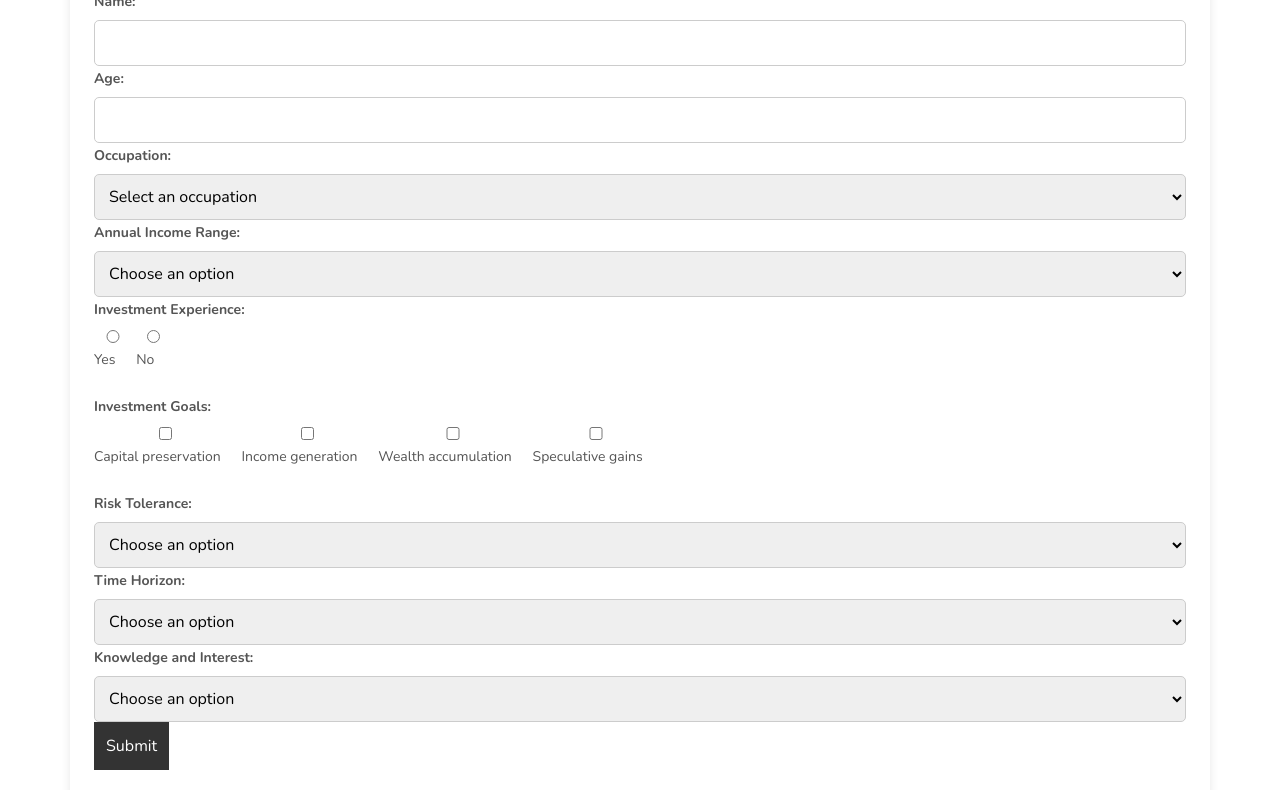
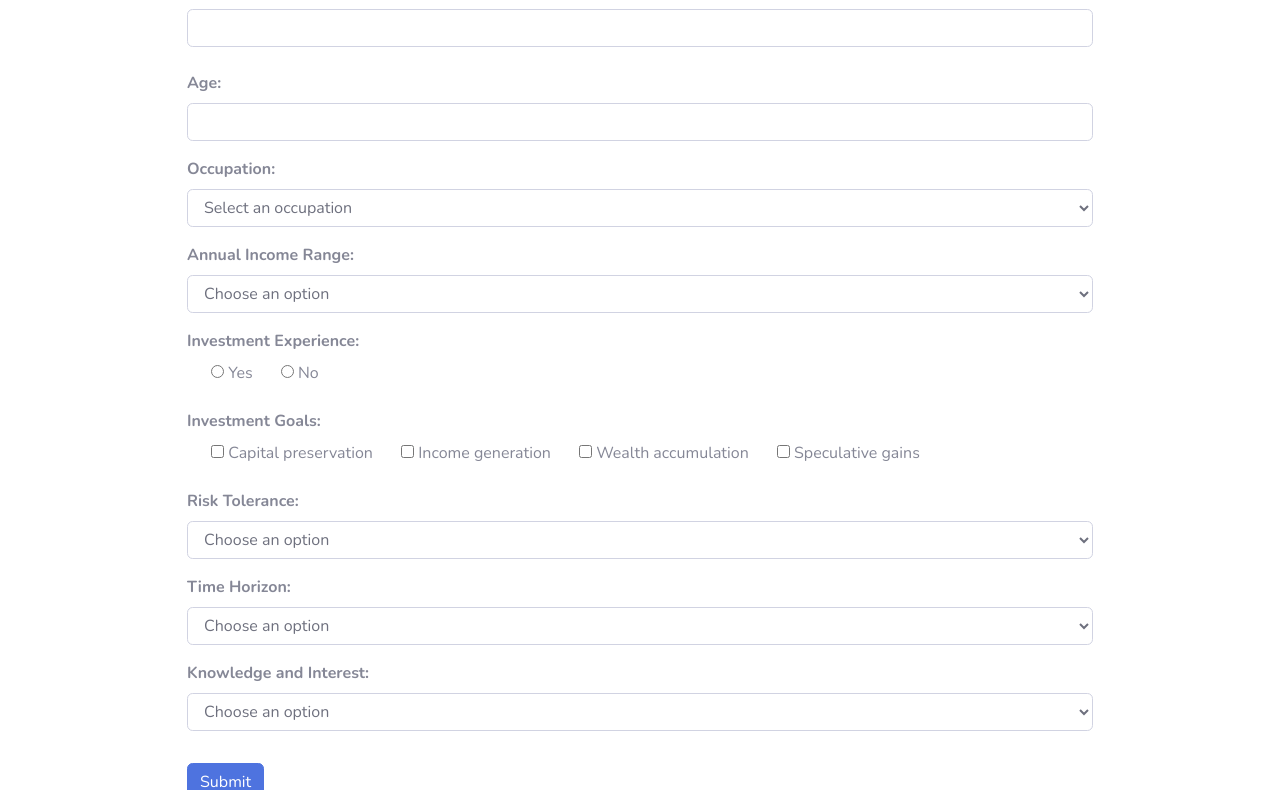
Before and after one commit to varunshaji98/investsavvy, a website with bundled scripts: page public/frontend/survey.html in a window 1280 px wide. Shown: the part 137-927 px from the top of the page. Built offline with nearby package versions, Linux system fonts and the light colour scheme.

Commit message:
Updated survey styling

```diff
--- a/public/frontend/survey.html
+++ b/public/frontend/survey.html
@@ -14,21 +14,28 @@
 
     <!-- Custom styles for this template -->
     <link href="css/sb-admin-2.min.css" rel="stylesheet">
-    <link rel="stylesheet" href="style.css">
+    <link href="css/sb-admin-2.css" rel="stylesheet">
 </head>
 
 <body>
-    <div class="container">
-        <h1>Investment Risk Assessment</h1>
+    <div class="container py-5">
+        <!-- Outer Row -->
+        <div class="row justify-content-center">
+            <div class="col-xl-10 col-lg-12 col-md-9">
+                <h1 class="h3 m-0 font-weight-bold text-primary mb-4 text-center">Investment Risk Assessment</h1>
                 <form id="riskAssessmentForm">
+                    <div class="form-group py-2">
                         <label for="name"><strong>Name:</strong></label>
-            <input type="text" id="name" name="name" required>
+                        <input class="form-control form-control-user" type="text" id="name" name="name" required>
+                    </div>
 
+                    <div class="form-group py-1.5">
                         <label for="age"><strong>Age:</strong></label>
-            <input type="number" id="age" name="age" required>
-
+                        <input class="form-control" type="number" id="age" name="age" required>
+                    </div>
+                    <div class="form-group py-1.5">
                         <label for="occupation"><strong>Occupation:</strong></label>
-            <select id="occupation" name="occupation" required>
+                        <select class="form-control" id="occupation" name="occupation" required>
                             <option value="" disabled selected>Select an occupation</option>
                             <option value="Administrative Assistant">Administrative Assistant</option>
                             <option value="Secretary">Secretary</option>
@@ -88,10 +95,10 @@
                             <option value="Appraiser">Appraiser</option>
                             <!-- Add more options as needed -->
                         </select>
-
-
+                    </div>
+                    <div class="form-group py-1.5">
                         <label for="incomeRange"><strong>Annual Income Range:</strong></label>
-            <select id="incomeRange" name="incomeRange" required>
+                        <select class="form-control" id="incomeRange" name="incomeRange" required>
                             <option value="" disabled selected style="display:none;">Choose an option</option>
                             <option value="<30000">Below $30,000</option>
                             <option value="30000-50000">$30,000 - $50,000</option>
@@ -99,32 +106,29 @@
                             <option value="100001-150000">$100,001 - $150,000</option>
                             <option value=">150000">Above $150,000</option>
                         </select>
+                    </div>
 
-            <div class="form-group">
+                    <div class="form-group py-1.5">
                         <label for="investmentExperience"><strong>Investment Experience:</strong></label>
-                <div class="radio-group">
-                    <label><input type="radio" name="investmentExperience" value="yes" onclick="showExperienceDetails()"> Yes</label>
-                    <label><input type="radio" name="investmentExperience" value="no" onclick="hideExperienceDetails()"> No</label>
+                        <div class="radio-group custom-control mr-auto">
+                            <label class="mr-4"><input type="radio" name="investmentExperience" value="yes" onclick="showExperienceDetails()"> Yes</label>
+                            <label class="mr-4"><input type="radio" name="investmentExperience" value="no" onclick="hideExperienceDetails()"> No</label>
                         </div>
                     </div>
 
-            <div class="form-group" id="experienceDetailsGroup" style="display: none;">
-                <label for="experienceDetails"><strong>If yes, please briefly describe your investment experience:</strong></label>
-                <textarea id="experienceDetails" name="experienceDetails"></textarea>
-            </div>
-
-            <div class="form-group">
+                    <div class="form-group py-1.5">
                         <label for="investmentGoals"><strong>Investment Goals:</strong></label>
-                <div class="checkbox-group">
-                    <label><input type="checkbox" name="investmentGoals" value="Capital Preservation"> Capital preservation</label>
-                    <label><input type="checkbox" name="investmentGoals" value="Income Generation"> Income generation</label>
-                    <label><input type="checkbox" name="investmentGoals" value="Wealth Accumulation"> Wealth accumulation</label>
-                    <label><input type="checkbox" name="investmentGoals" value="Speculative Gains"> Speculative gains</label>
+                        <div class="custom-control custom-checkbox mr-auto">
+                            <label class="mr-4"><input type="checkbox" name="investmentGoals" value="Capital Preservation"> Capital preservation</label>
+                            <label class="mr-4"><input type="checkbox" name="investmentGoals" value="Income Generation"> Income generation</label>
+                            <label class="mr-4"><input type="checkbox" name="investmentGoals" value="Wealth Accumulation"> Wealth accumulation</label>
+                            <label class="mr-4"><input type="checkbox" name="investmentGoals" value="Speculative Gains"> Speculative gains</label>
                         </div>
                     </div>
 
+                    <div class="form-group py-1.5">
                         <label for="riskTolerance"><strong>Risk Tolerance:</strong></label>
-            <select id="riskTolerance" name="riskTolerance" required>
+                        <select class="form-control" id="riskTolerance" name="riskTolerance" required>
                             <option value="" disabled selected style="display:none;">Choose an option</option>
                             <option value="veryConservative">Very conservative: The individual prefers low-risk, stable returns.</option>
                             <option value="conservative">Conservative: Willing to accept some risk for moderate returns.</option>
@@ -132,26 +136,31 @@
                             <option value="aggressive">Aggressive: Seeks higher returns, willing to take higher risks.</option>
                             <option value="veryAggressive">Very aggressive: Pursues maximum returns, comfortable with significant risks.</option>
                         </select>
+                    </div>
 
+                    <div class="form-group py-1.5">
                         <label for="timeHorizon"><strong>Time Horizon:</strong></label>
-            <select id="timeHorizon" name="timeHorizon" required>
+                        <select class="form-control" id="timeHorizon" name="timeHorizon" required>
                             <option value="" disabled selected style="display:none;">Choose an option</option>
                             <option value="Short Term">Short-term (less than 1 year)</option>
                             <option value="Medium Term">Medium-term (1-5 years)</option>
                             <option value="Long Term">Long-term (5 years or more)</option>
                         </select>
+                    </div>
 
+                    <div class="form-group py-1.5">
                         <label for="knowledgeInterest"><strong>Knowledge and Interest:</strong></label>
-            <select id="knowledgeInterest" name="knowledgeInterest" required>
+                        <select class="form-control" id="knowledgeInterest" name="knowledgeInterest" required>
                             <option value="" disabled selected style="display:none;">Choose an option</option>
                             <option value="novice">Novice (limited knowledge)</option>
                             <option value="intermediate">Intermediate (basic understanding)</option>
                             <option value="advanced">Advanced (experienced and knowledgeable)</option>
                         </select>
+                    </div>
 
                     <!-- <button type="button" onclick="submitAssessment()">Submit Assessment</button> -->
-            <div class="form-group">
-                <button type="button" onclick="calculateCategory()">Submit</button>
+                    <div class="form-group py-3">
+                        <button class="btn btn-primary btn-user" onclick="calculateCategory()">Submit</button>
                     </div>
 
                     <div id="resultCategory" style="display: none;">
@@ -159,6 +168,8 @@
                         <p id="categoryResult"></p>
                     </div>
                 </form>
+            </div>
+        </div>
     </div>
 
 
@@ -192,6 +203,15 @@
         }
     </script>
 
+    <!-- Bootstrap core JavaScript-->
+    <script src="vendor/jquery/jquery.min.js"></script>
+    <script src="vendor/bootstrap/js/bootstrap.bundle.min.js"></script>
+
+    <!-- Core plugin JavaScript-->
+    <script src="vendor/jquery-easing/jquery.easing.min.js"></script>
+
+    <!-- Custom scripts for all pages-->
+    <script src="js/sb-admin-2.min.js"></script>
     <script src="script.js"></script>
 </body>
 
```
Lines whose indentation alone changed are shown as unchanged.
